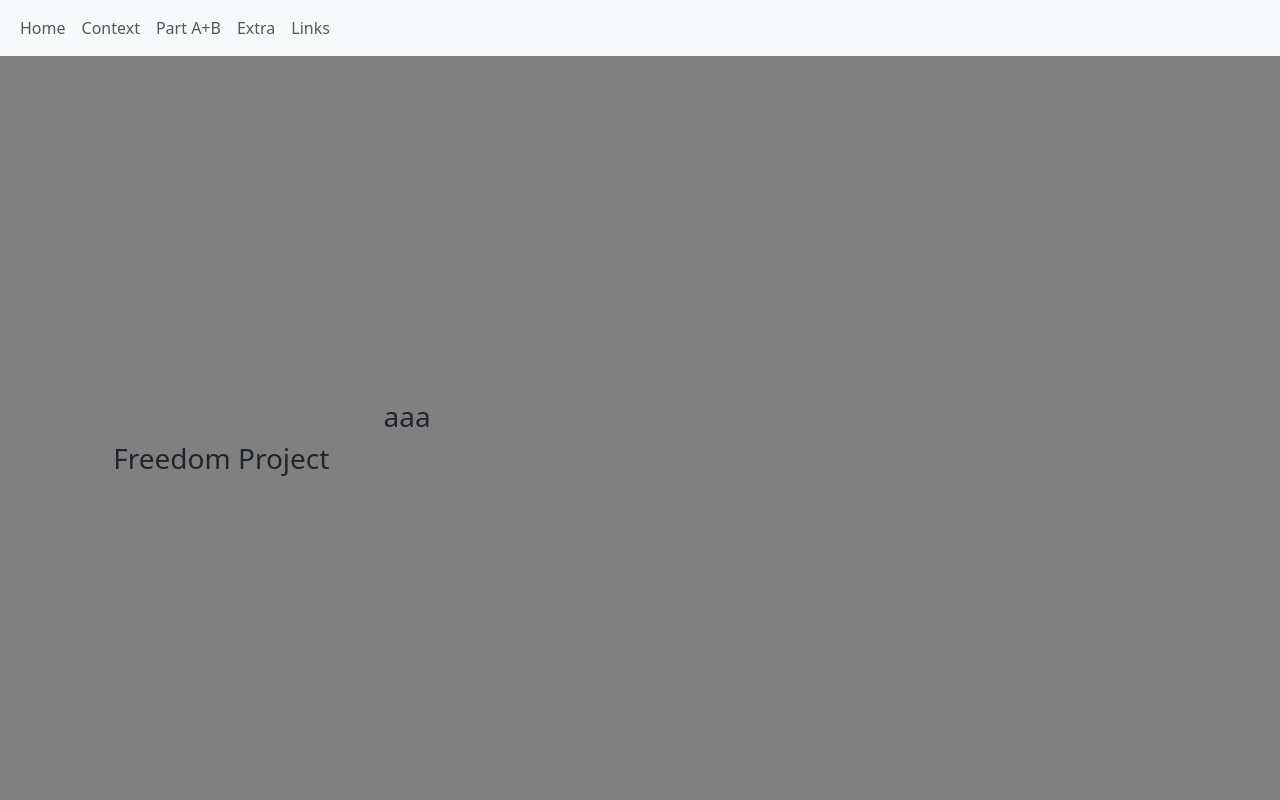
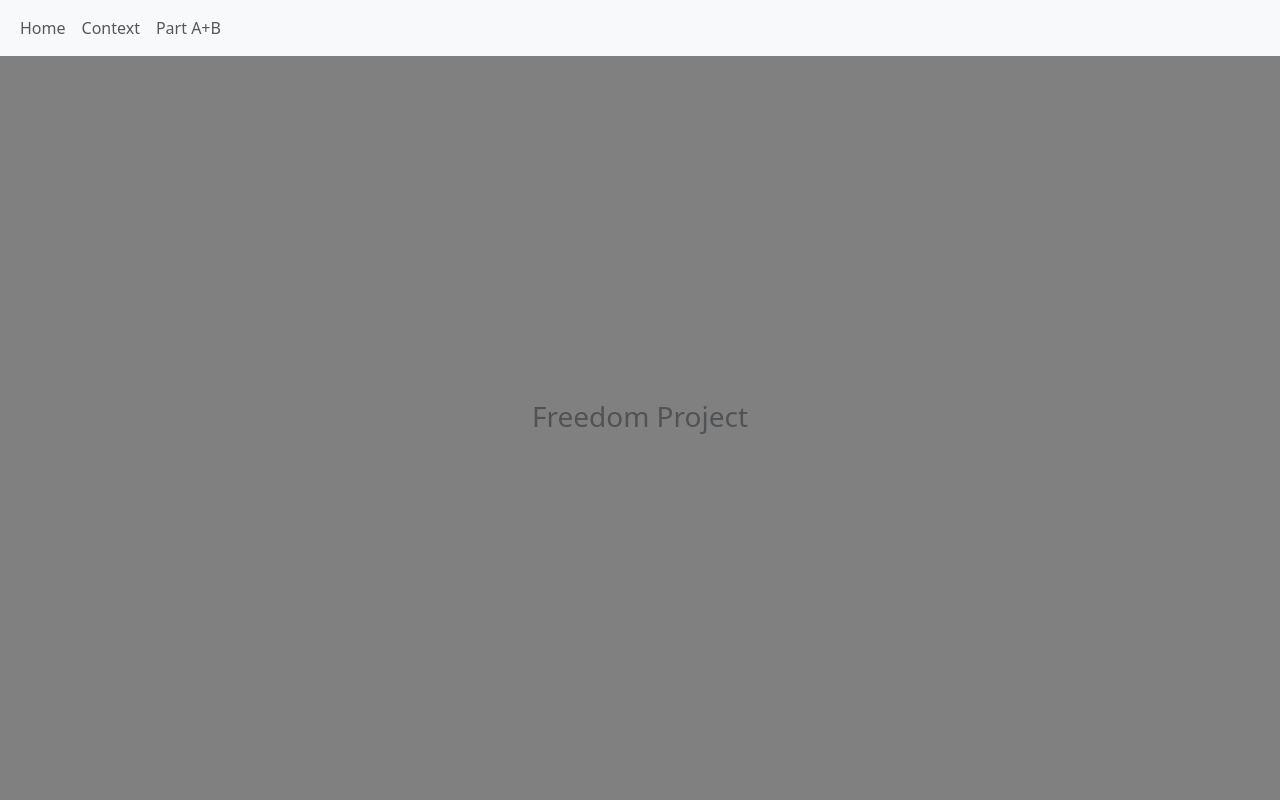
Before and after one commit to natashas1525/sep10-freedom-project, a website: page index.html in a window 1280 px wide. Shown: the top 800 px of the page. Drawn offline with nearby package versions, Linux system fonts and the light colour scheme.

Commit message:
Wed, May 10, 2023, 12:37 PM +00:00

```diff
--- a/index.html
+++ b/index.html
@@ -17,11 +17,11 @@
 
                           <!-- title -->
       <h3 class="title" id="home">
-        <div class="container-fluid">
+        <div class="row">
           <div class="col-sm-2 col-md-4">
-            <h3> aaa </h3>
+            <h3> </h3>
            </div>
-         <div class="col-sm-2 col-md-4">
+         <div class="col-sm-2 col-md-4 grow">
           <h3 class="animate__animated animate__fadeInUp animate__repeat-2">Freedom Project</h3>
          </div>
         </div>
@@ -39,8 +39,6 @@
                   <li><a class="nav-link" href="#home">Home</a></li>
                   <li><a class="nav-link" href="#context">Context</a></li>
                 <li><a class="nav-link" href="#parts">Part A+B</a></li>
-                <li> <a class="nav-link" href="#">Extra</a></li>
-                <li><a class="nav-link" href="#">Links</a></li>
                 </li>
               </ul>
             </div>
--- a/style.css
+++ b/style.css
@@ -24,3 +24,7 @@ h3 {
     --animate-repeat: 0.5;
     text-align: center;
   }
+  .grow {
+    opacity: 0.50;
+    font-size: 100 rem;
+    }
```
